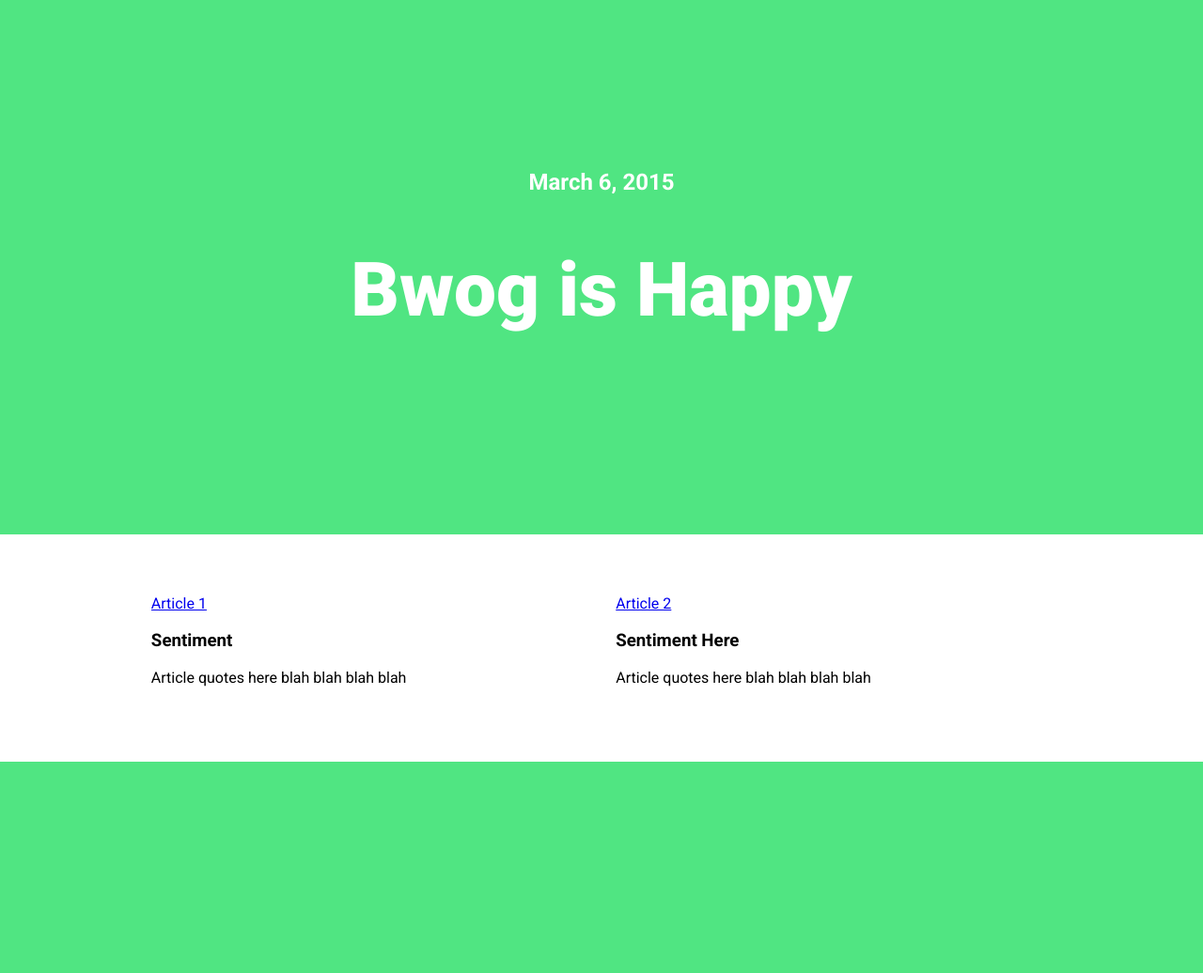
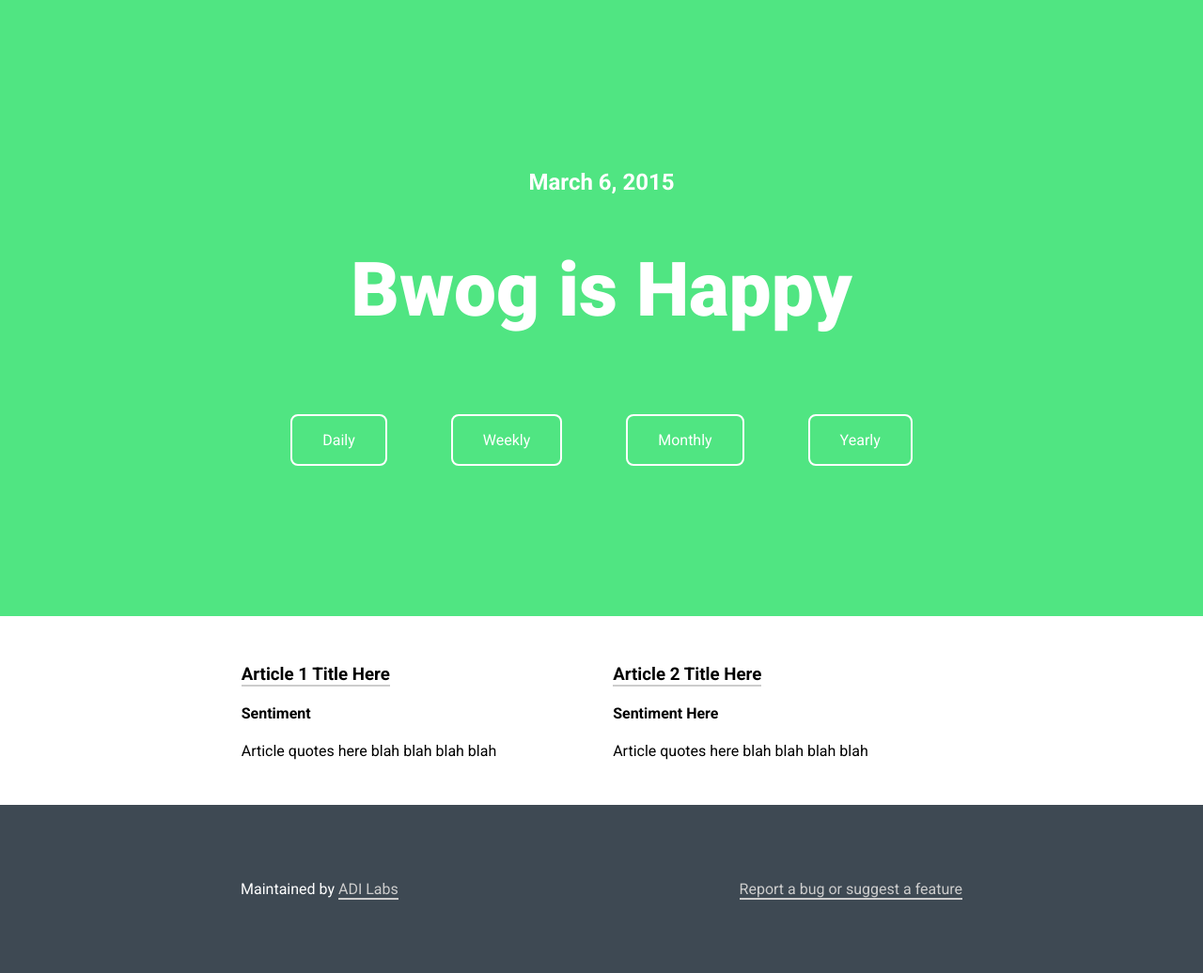
Before and after one commit to adicu/sentiment, a Flask app: page / in a window 1280 px wide. Shown: the whole page at 94% size. Before the commit the page ends 811 px from the top, so only its background shows below. Run offline with Flask 2, Linux system fonts and the light colour scheme.

Commit message:
update html page, change .py spacing

```diff
--- a/sentiment/sentiment.py
+++ b/sentiment/sentiment.py
@@ -5,7 +5,7 @@
 
 @app.route("/")
 def home():
-  return render_template('test.html')
+    return render_template('test.html')
 
 if __name__ == "__main__":
-  app.run(host="0.0.0.0")
+    app.run(host="0.0.0.0")
--- a/sentiment/static/css/teststyle.css
+++ b/sentiment/static/css/teststyle.css
@@ -10,10 +10,6 @@
 }
 header {
   background: #50E582;
-  -webkit-background-size: cover;
-  -moz-background-size: cover;
-  -o-background-size: cover;
-  background-size: cover;
   color: white;
   padding: 10rem 0;
   text-align: center;
@@ -22,14 +18,59 @@
   font-size: 5rem;
   font-weight: 900;
 }
+a {
+  border-bottom: 2px solid #ccc;
+  color: #ccc;
+  text-decoration: none;
+}
+a:hover {
+
+}
+.article-link {
+  color: black;
+}
 .container {
+  clear: both;
+  display: block;
   margin: 0 auto;
-  padding: 4rem 0;
-  width: 75%;
+  width: 60%;
+}
+.filter-row {
+  padding-top: 2rem;
+}
+.filter {
+  border: 2px solid white;
+  border-radius: 0.5rem;
+  color: white;
+  display: inline-block;
+  margin: 0 2rem;
+  padding: 1rem 2rem;
+}
+.filter:hover {
+  background-color: white;
+  color: black;
 }
 
+/* Footer */
+.footer {
+  background-color: #3e4953;
+  clear: both;
+  color: white;
+  overflow: auto;
+  padding: 4rem 0;
+  width: 100%;
+}
+.left {
+  display: block;
+  float: left;
+}
+.right {
+  display: block;
+  float: right;
+}
+
+
 /* Responsive Columns */
-
 .grid {
   margin-left: -3%;
   max-width: 105%;
@@ -40,6 +81,7 @@
   *display: inline;
   *zoom: 1;
   vertical-align: top;
+  padding: 2rem 0;
   margin-left: 3%;
   margin-right: -.25em;
   /* Clearfix */
--- a/sentiment/templates/test.html
+++ b/sentiment/templates/test.html
@@ -11,22 +11,33 @@
       <header>
         <h2>March 6, 2015</h2>
         <h1>Bwog is Happy</h1>
+        <div class="filter-row">
+          <div class="filter">Daily</div>
+          <div class="filter">Weekly</div>
+          <div class="filter">Monthly</div>
+          <div class="filter">Yearly</div>
+        </div>
       </header>
-
       <section class="container">
         <div class="grid">
           <div class="unit one-of-two">
-            <a href="/">Article 1</a>
-            <h3>Sentiment</h3>
+            <h3><a href="/" class="article-link">Article 1 Title Here</a></h3>
+            <h4>Sentiment</h4>
             <p>Article quotes here blah blah blah blah</p>
           </div>
           <div class="unit one-of-two">
-            <a href="/">Article 2</a>
-            <h3>Sentiment Here</h3>
+            <h3><a href="/" class="article-link">Article 2 Title Here</a></h3>
+            <h4>Sentiment Here</h4>
             <p>Article quotes here blah blah blah blah</p>
           </div>
         </div>
       </section>
+      <footer class="footer">
+        <div class="container">
+          <p class="left">Maintained by <a href="https://adicu.com/labs">ADI Labs</a></p>
+          <p class="right"><a href="mailto:labs@adicu.com?subject=[ADI Sentiment]">Report a bug or suggest a feature</a></p>
+        </div>
+      </footer>
     </div>
   </body>
 </html>
```
